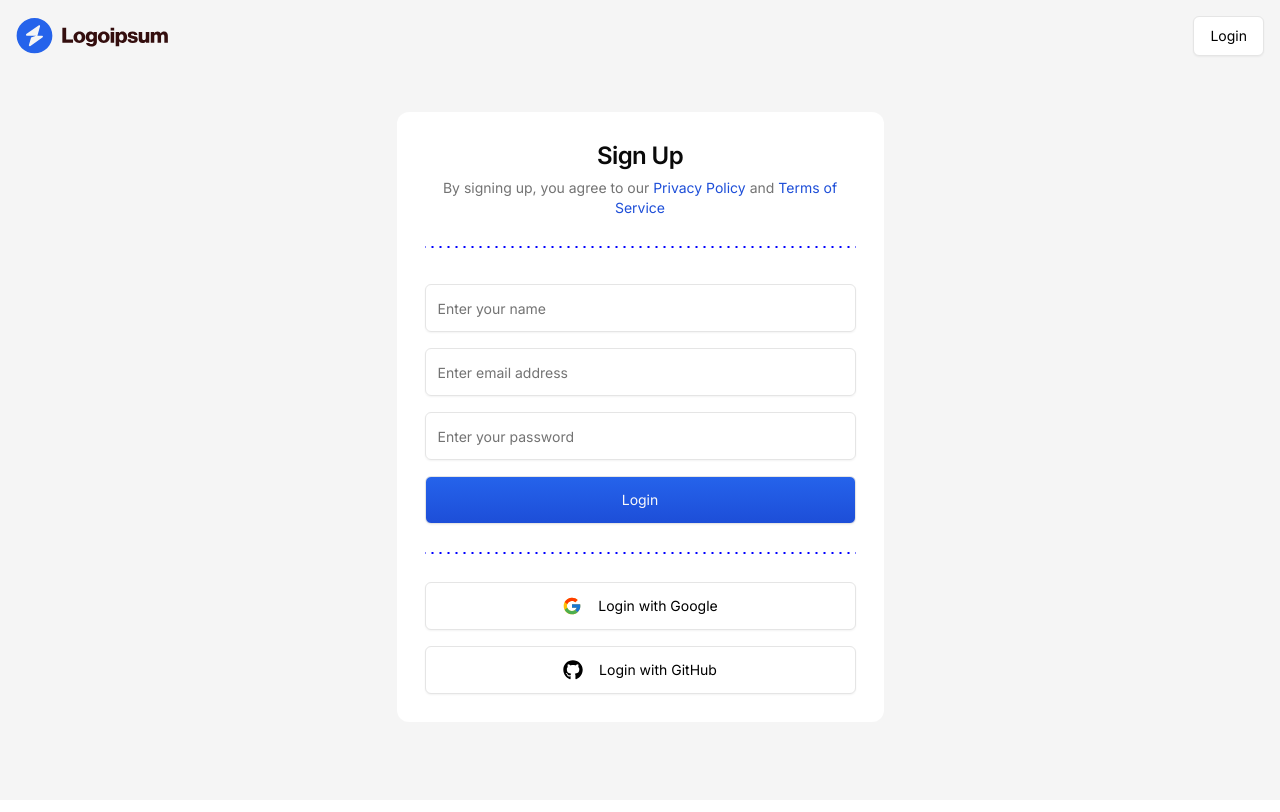
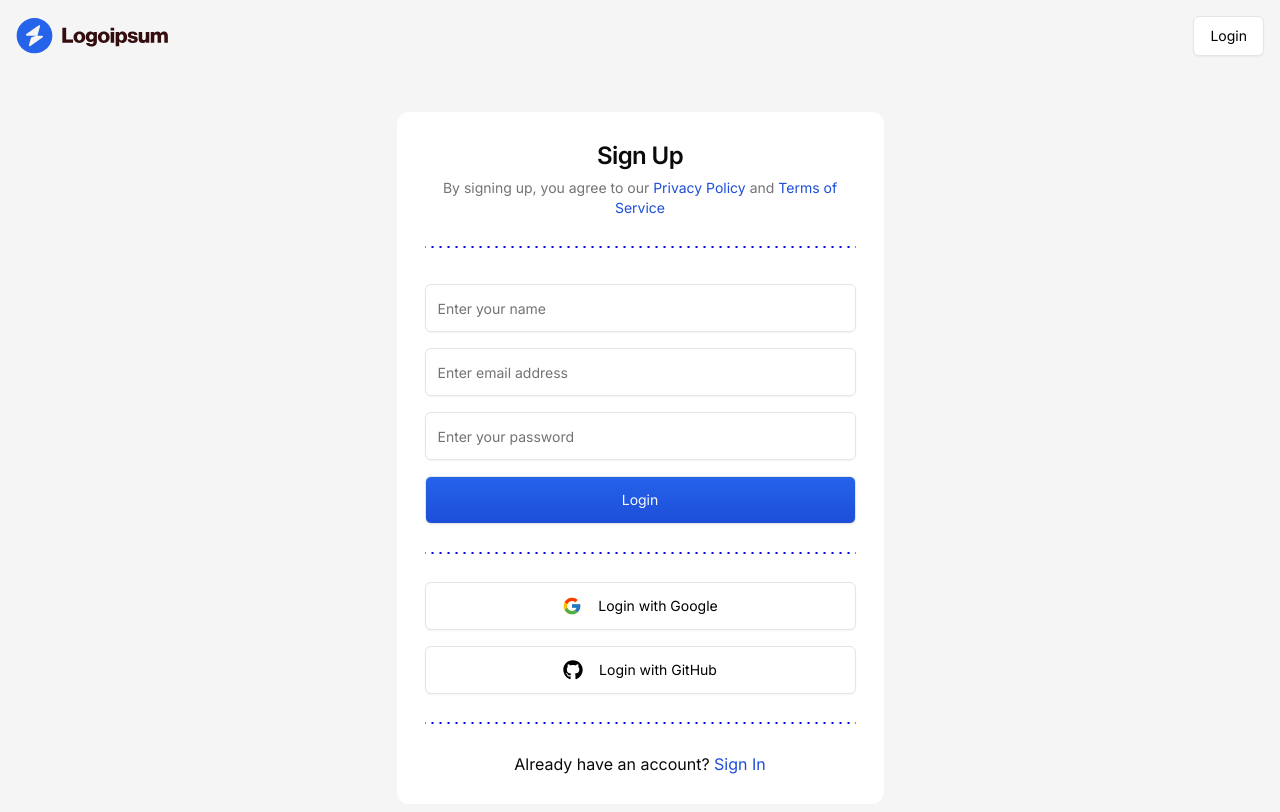
Before and after one commit to Kanishka2301/Jira-Clone, a Next.js app: page /sign-up in a window 1280 px wide. Shown: the top 812 px of the page. Built offline with nearby package versions, Linux system fonts and the light colour scheme.

Commit message:
initial commit

```diff
--- /dev/null
+++ b/src/app/api/test/route.ts
@@ -0,0 +1,3 @@
+export function GET() {
+  return Response.json({ hello: "world" });
+}
--- /dev/null
+++ b/src/app/api/users/[userId]/route.ts
@@ -0,0 +1,3 @@
+export function GET(req: Request, { params }: { params: { userId: string } }) {
+  return Response.json({ userId: params.userId });
+}
--- a/src/features/auth/components/sign-in-card.tsx
+++ b/src/features/auth/components/sign-in-card.tsx
@@ -14,6 +14,7 @@
   FormItem,
   FormMessage,
 } from "@/components/ui/form";
+import Link from "next/link";
 
 const formSchema = z.object({
   email: z.string().email(),
@@ -106,6 +107,17 @@
           Login with GitHub
         </Button>
       </CardContent>
+      <div className="px-7">
+        <DottedSeparator />
+      </div>
+      <CardContent className="p-7 flex items-center justify-center">
+        <p>
+          Don't have an account?
+          <Link href="/sign-up">
+            <span className="text-blue-700">&nbsp;Sign Up</span>
+          </Link>
+        </p>
+      </CardContent>
     </Card>
   );
 };
--- a/src/features/auth/components/sign-up-card.tsx
+++ b/src/features/auth/components/sign-up-card.tsx
@@ -139,6 +139,17 @@
           Login with GitHub
         </Button>
       </CardContent>
+      <div className="px-7">
+        <DottedSeparator />
+      </div>
+      <CardContent className="p-7 flex items-center justify-center">
+        <p>
+          Already have an account?
+          <Link href="/sign-in">
+            <span className="text-blue-700">&nbsp;Sign In</span>
+          </Link>
+        </p>
+      </CardContent>
     </Card>
   );
 };
```
